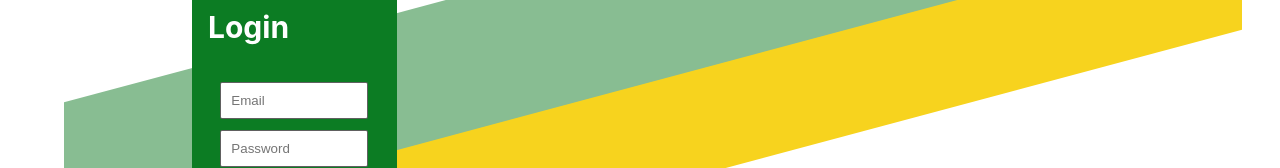
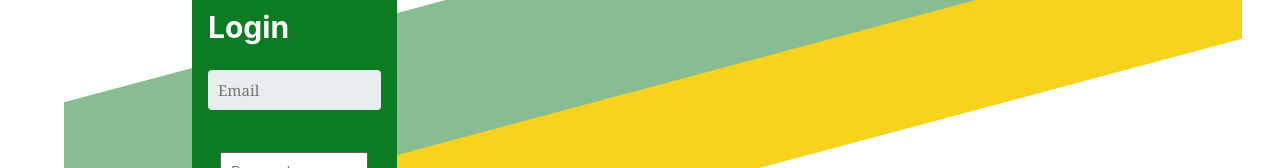
Before and after one commit to 221024-Java-React/Group-2-Project-3, a React (Create React App) app in the folder frontend/banking-application/: page /loanrequest in a window 1280 px wide. Shown: the part 244-412 px from the top of the page. Built offline with nearby package versions, Linux system fonts and the light colour scheme.

Commit message:
simple styling. add navbar and footer

```diff
--- a/frontend/banking-application/src/Components/LoanRequestPage/LoanRequestPage.css
+++ b/frontend/banking-application/src/Components/LoanRequestPage/LoanRequestPage.css
@@ -0,0 +1,82 @@
+.container {
+    max-width: 500px;
+	padding: 10px 20px;
+	background: #f4f7f8;
+	margin: 10px auto;
+	padding: 20px;
+	background: #f4f7f8;
+	border-radius: 8px;
+}
+
+.label {
+	display: block;
+	margin-bottom: 8px;
+}
+
+textarea {
+    width: 250px;
+    height: 100px;
+}
+
+input[type="text"],
+input[type="date"],
+input[type="datetime"],
+input[type="email"],
+input[type="number"],
+input[type="search"],
+input[type="time"],
+input[type="url"],
+textarea,
+select {
+      font-family: Georgia, "Times New Roman", Times, serif;
+      background: rgba(255,255,255,.1);
+      border: none;
+      border-radius: 4px;
+      font-size: 15px;
+      margin: 0;
+      outline: 0;
+      padding: 10px;
+      width: 100%;
+      box-sizing: border-box;
+      -webkit-box-sizing: border-box;
+      -moz-box-sizing: border-box;
+      background-color: #e8eeef;
+      color:#8a97a0;
+      -webkit-box-shadow: 0 1px 0 rgba(0,0,0,0.03) inset;
+      box-shadow: 0 1px 0 rgba(0,0,0,0.03) inset;
+      margin-bottom: 30px;
+}
+
+input[type="text"]:focus,
+input[type="date"]:focus,
+input[type="datetime"]:focus,
+input[type="email"]:focus,
+input[type="number"]:focus,
+input[type="search"]:focus,
+input[type="time"]:focus,
+input[type="url"]:focus,
+textarea:focus,
+select:focus{
+	background: #d2d9dd;
+}
+
+select{
+	-webkit-appearance: menulist-button;
+	height:45px;
+}
+
+button {
+	position: relative;
+	display: block;
+	padding: 19px 39px 18px 39px;
+	color: #FFF;
+	margin: 0 auto;
+	background: #1abc9c;
+	font-size: 18px;
+	text-align: center;
+	font-style: normal;
+	width: 100%;
+	border: 1px solid #16a085;
+	border-width: 1px 1px 3px;
+	margin-bottom: 10px;
+}
--- a/frontend/banking-application/src/Components/LoanRequestPage/LoanRequestPage.tsx
+++ b/frontend/banking-application/src/Components/LoanRequestPage/LoanRequestPage.tsx
@@ -1,5 +1,10 @@
 import React, { useContext, useEffect, useState } from "react";
 import { AuthContext } from "../../Context/AuthContext";
+import Background from "../Background/Background";
+import Footer from "../Footer/Footer";
+import Navigation from "../Navigation/Navigation";
+
+import "./LoanRequestPage.css"
 
 const LoanRequestPage: React.FC = () => {
   const { loggedInUser, findAccounts, applyForLoan } = useContext(AuthContext);
@@ -24,32 +29,36 @@ const LoanRequestPage: React.FC = () => {
     findAccounts();
   }, []);
 
-  console.log(ownership);
-
   const submitHandler = () => {
     applyForLoan(loggedInUser, amount, loanDescription)
   }
 
   return (
     <div>
-      <label>
+      <Background />
+      <Navigation />
+      <div className="container">
+        <label className="label">
           Loan application for{" "}
           {`${loggedInUser.firstName} ${loggedInUser.lastName}`}
         </label>
 
-      <label>{loggedInUser.ssn}</label>
-      <label>{loggedInUser.dob}</label>
-      <label>{loggedInUser.occupation}</label>
-      <label>{loggedInUser.income}</label>
-      <label>Purpose of Loan</label>
-      <textarea onChange={descriptionHandler} name="description"></textarea>
+        <label className="label">{loggedInUser.ssn}</label>
+        <label className="label">{loggedInUser.dob}</label>
+        <label className="label">{loggedInUser.occupation}</label>
+        <label className="label">{loggedInUser.income}</label>
         <select onChange={ownerShipHandler} name="" id="">
           <option value="property-ownership">Property Ownership</option>
           <option value="own">Own</option>
           <option value="rent">Rent</option>
         </select>
+        <label className="label">Purpose of Loan</label>
+        <textarea onChange={descriptionHandler} name="description"></textarea>
+
         <input type="number" onChange={amountHandler} name="amount"/>
         <button onClick={submitHandler}>Apply now</button>
+      </div>
+      <Footer />
     </div>
   );
 };
```
Lines whose indentation alone changed are shown as unchanged.
